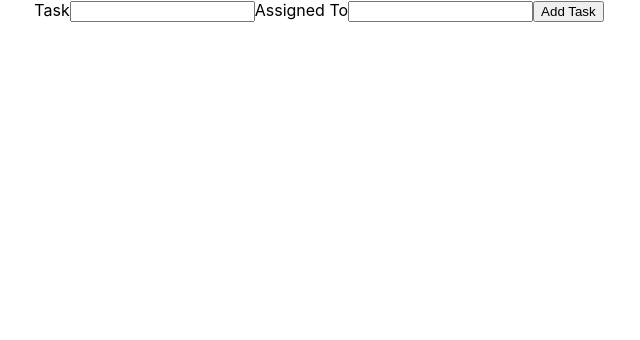
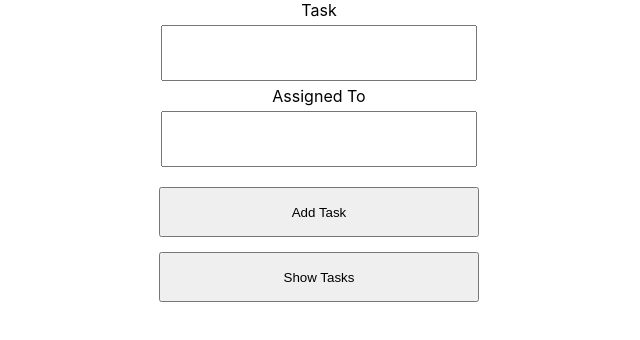
Before and after one commit to kevinhuang19/task-tracker, a React (Create React App) app: page / in a window 1280 px wide. Shown: the top 340 px of the page, without its empty margins (321-961 px from the left). Built offline with nearby package versions, Linux system fonts and the light colour scheme.

Commit message:
connect backend to frontend

```diff
--- a/src/App.css
+++ b/src/App.css
@@ -1,38 +1,51 @@
 .App {
-  text-align: center;
+    display: flex;
+    flex-direction: column;
+    justify-content: center;
 }
 
-.App-logo {
-  height: 40vmin;
-  pointer-events: none;
+.taskAssign {
+    display: flex;
+    flex-direction: column;
+    width: 100%;
+    justify-content: center;
+    align-items: center;
+
 }
 
-@media (prefers-reduced-motion: no-preference) {
-  .App-logo {
-    animation: App-logo-spin infinite 20s linear;
-  }
+input {
+    width: 300px;
+    height: 50px;
+    font-size: 20px;
+    padding-left: 10px;
+    margin: 5px;
 }
 
-.App-header {
-  background-color: #282c34;
-  min-height: 100vh;
-  display: flex;
-  flex-direction: column;
-  align-items: center;
-  justify-content: center;
-  font-size: calc(10px + 2vmin);
-  color: white;
+button {
+    width: 320px;
+    height: 50px;
+    margin-top: 15px;
 }
 
-.App-link {
-  color: #61dafb;
+button:hover {
+    cursor: pointer;
+}
+.showTasks{
+    display: flex;
+    align-items: center;
+    justify-content: center;
+    flex-direction: column;
+    width: 100%;
+}
+.users {
+    width: 700px;
+    height: auto;
+    border: 1px solid black;
+    margin: 10px;
+    display: flex;
+    padding: 10px;
 }
 
-@keyframes App-logo-spin {
-  from {
-    transform: rotate(0deg);
-  }
-  to {
-    transform: rotate(360deg);
-  }
+.users h4 {
+    margin: 15px;
 }
--- a/src/App.js
+++ b/src/App.js
@@ -8,24 +8,55 @@ function App() {
     const [task, setTask] = useState('');
     const [user, setUser] = useState('');
 
+    const [tasksList, setTaskList] = useState([]);
+
+    //addTask function to add data to database
     const addTask = () => {
         Axios.post("http://localhost:3000/addTask", {
             task: task,
             user: user
         }).then(() => {
-            console.log('success');
+            //add onto the existing array
+            setTaskList([
+                ...tasksList,
+                {
+                    task: task,
+                    user: user,
+                },
+
+            ]);
+        });
+    };
+    //get data from backend
+    const getTasks = () => {
+        Axios.get("http://localhost:3000/getTasks").then((response) => {
+            setTaskList(response.data);
         });
     };
 
+
     return (
         <div className="App">
-            <div className="information">
+            <div className="taskAssign">
                 <label>Task</label>
                 <input type="text" onChange={(event) => (setTask(event.target.value))} />
                 <label>Assigned To</label>
                 <input type="text" onChange={(event) => (setUser(event.target.value))} />
                 <button onClick={addTask}>Add Task</button>
             </div>
+
+            <div className="showTasks">
+                <button onClick={getTasks}>Show Tasks</button>
+                {tasksList.map((val, key) => {
+                    return (
+                        <div className="users" key='{val.id}'>
+                            <h4>Task Assigned: {val.user}</h4>
+                            <h4>Task: { val.task }</h4>
+
+                        </div>
+                    );
+                })}
+            </div>
         </div>
     );
 }
```
Also changed, not shown: 1 other file (tests, documents, lock files or other folders).
